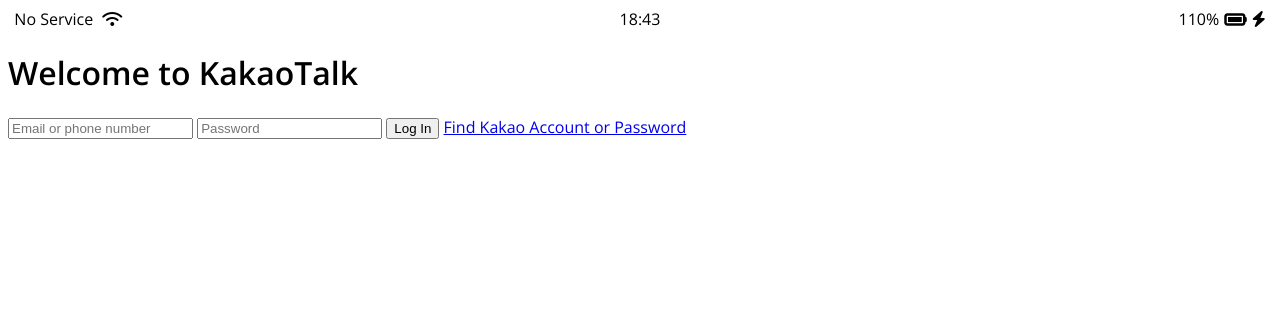
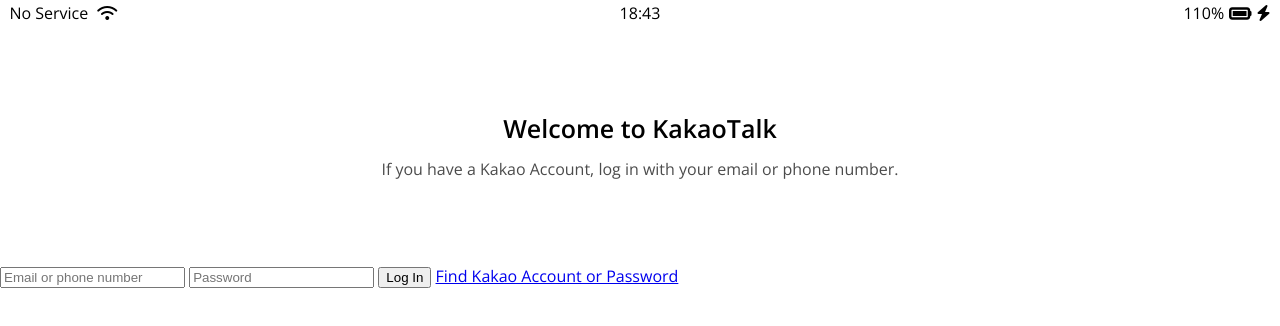
Before and after one commit to cofla1228/kokoa-clone-2021, a plain HTML site: page index.html in a window 1280 px wide. Drawn offline with nearby package versions, Linux system fonts and the light colour scheme.

Commit message:
created statusbar,header

```diff
--- /dev/null
+++ b/css/reset.css
@@ -0,0 +1,43 @@
+html, body, div, span, applet, object, iframe,
+h1, h2, h3, h4, h5, h6, p, blockquote, pre,
+a, abbr, acronym, address, big, cite, code,
+del, dfn, em, img, ins, kbd, q, s, samp,
+small, strike, strong, sub, sup, tt, var,
+b, u, i, center,
+dl, dt, dd, ol, ul, li,
+fieldset, form, label, legend,
+table, caption, tbody, tfoot, thead, tr, th, td,
+article, aside, canvas, details, embed,
+figure, figcaption, footer, header, hgroup,
+menu, nav, output, ruby, section, summary,
+time, mark, audio, video {
+	margin: 0;
+	padding: 0;
+	border: 0;
+	font-size: 100%;
+	font: inherit;
+	vertical-align: baseline;
+}
+/* HTML5 display-role reset for older browsers */
+article, aside, details, figcaption, figure,
+footer, header, hgroup, menu, nav, section {
+	display: block;
+}
+body {
+	line-height: 1;
+}
+ol, ul {
+	list-style: none;
+}
+blockquote, q {
+	quotes: none;
+}
+blockquote:before, blockquote:after,
+q:before, q:after {
+	content: '';
+	content: none;
+}
+table {
+	border-collapse: collapse;
+	border-spacing: 0;
+}
--- /dev/null
+++ b/css/status-bar.css
@@ -0,0 +1,27 @@
+.status-bar {
+    display: flex;
+    justify-content: center;
+    padding: 5px 3px;
+}
+
+.status-bar__column {
+    width: 33%;
+}
+.status-bar__column:first-child span {
+    margin-right: 5px;
+}
+
+.status-bar__column:nth-child(2) {
+    display: flex;
+    justify-content: center;
+}
+
+.status-bar__column:last-child {
+    display: flex;
+    justify-content: flex-end;
+    align-items: center;
+}
+
+.status-bar__column .fa-battery-full {
+    margin: 0px 5px;
+}
--- a/css/styles.css
+++ b/css/styles.css
@@ -1,31 +1,27 @@
 @import url('https://fonts.googleapis.com/css2?family=Open+Sans:wght@400;600&display=swap');
+@import "reset.css";
+@import "status-bar.css";
+
 body {
     font-family: 'Open Sans', sans-serif;
 }
 
-.status-bar {
+
+.welcome-header {
+    margin: 90px 0px;
+    text-align: center;
     display: flex;
-    justify-content: center;
-}
-
-.status-bar__column {
-    width: 33%;
-}
-.status-bar__column:first-child span {
-    margin-right: 5px;
-}
-
-.status-bar__column:nth-child(2) {
-    display: flex;
-    justify-content: center;
-}
-
-.status-bar__column:last-child {
-    display: flex;
-    justify-content: flex-end;
+    flex-direction: column;
     align-items: center;
 }
 
-.status-bar__column .fa-battery-full {
-    margin: 0px 5px;
+.welcome-header__title {
+    margin-bottom: 20px;
+    font-size: 25px;
+    font-weight: 600;
 }
+
+.welcome-header__text {
+    width: 60%;
+    opacity: 0.7;
+}
--- a/index.html
+++ b/index.html
@@ -25,7 +25,8 @@
 
     <header class="welcome-header">
         <h1 class="welcome-header__title">Welcome to KakaoTalk</h1>
-        <p class="If you have a Kakao Account, log in with your email or phone number.">
+        <p class="welcome-header__text">
+            If you have a Kakao Account, log in with your email or phone number.
         </p>
      </header>
 
```
Also changed, not shown: 1 other file.
